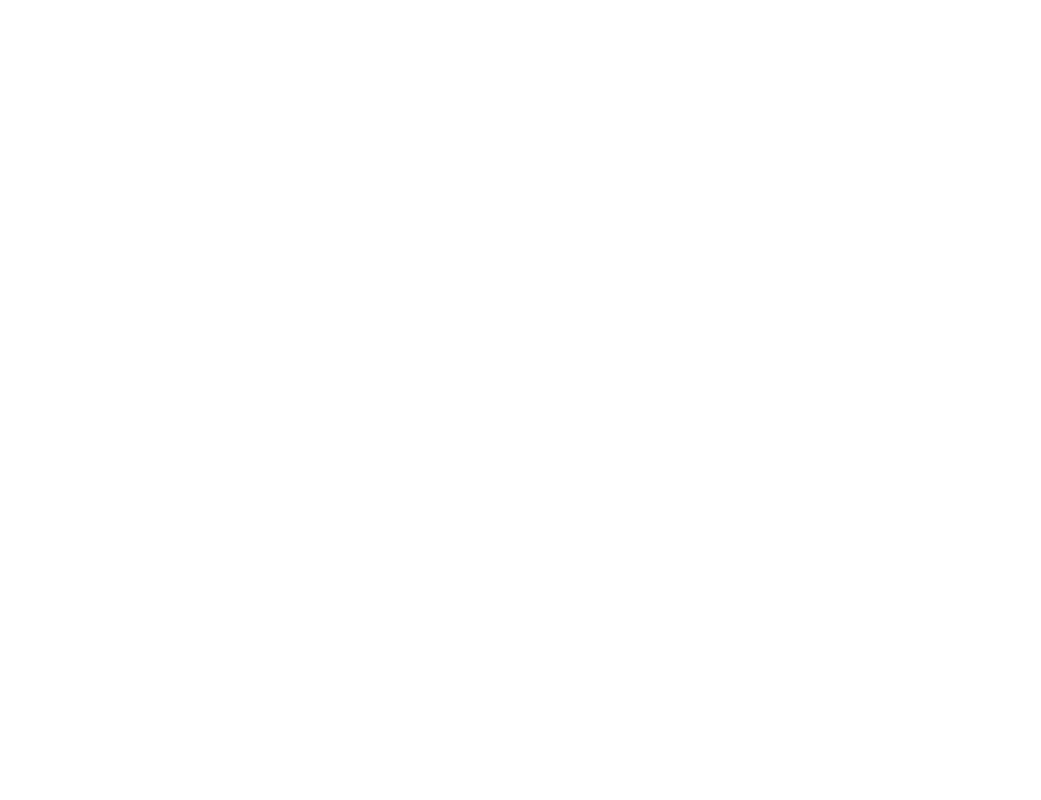
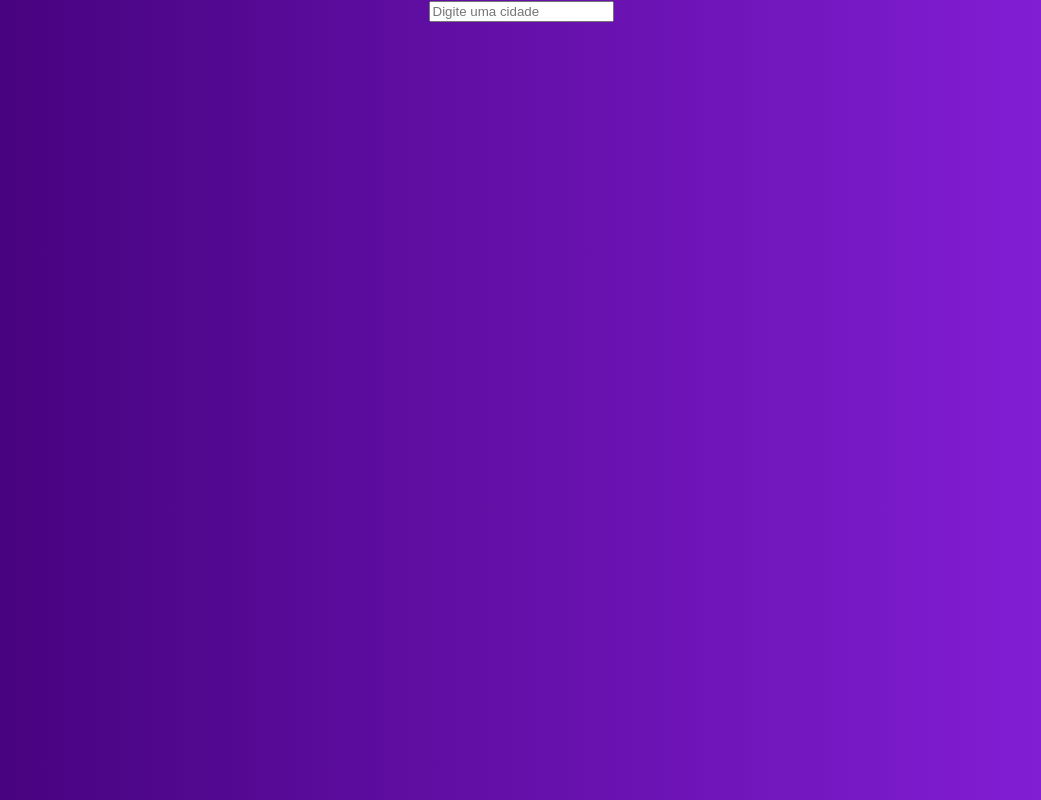
Before and after one commit to SgtWilliam/Weather-App, a React (Create React App) app: page / in a window 1280 px wide. Shown: the whole page, without its empty margins (119-1160 px from the left). Built offline with nearby package versions, Linux system fonts and the light colour scheme.

Commit message:
Implementando barra de pesquisa

```diff
--- a/src/App.css
+++ b/src/App.css
@@ -1,38 +1,14 @@
+@import url("https://fonts.googleapis.com/css2?family=Nunito:wght@400;700&display=swap");
 .App {
-  text-align: center;
+    width: 100vw;
+    height: 100vh;
+    display: flex;
+    align-items: center;
+    flex-direction: column;
+    font-family: "Nunito", sans-serif;
+    background-image: linear-gradient(90deg, #410076, #8820dd);
 }
-
-.App-logo {
-  height: 40vmin;
-  pointer-events: none;
+body {
+    padding: 0;
+    margin: 0;
 }
-
-@media (prefers-reduced-motion: no-preference) {
-  .App-logo {
-    animation: App-logo-spin infinite 20s linear;
-  }
-}
-
-.App-header {
-  background-color: #282c34;
-  min-height: 100vh;
-  display: flex;
-  flex-direction: column;
-  align-items: center;
-  justify-content: center;
-  font-size: calc(10px + 2vmin);
-  color: white;
-}
-
-.App-link {
-  color: #61dafb;
-}
-
-@keyframes App-logo-spin {
-  from {
-    transform: rotate(0deg);
-  }
-  to {
-    transform: rotate(360deg);
-  }
-}
--- a/src/App.js
+++ b/src/App.js
@@ -1,9 +1,11 @@
-
+import React from "react";
 import './App.css';
+import SearchBar from "./Components/SearchBar";
 
 function App() {
   return (
-    <div>
+    <div className="App">
+      <SearchBar placeholder="Digite uma cidade"/>
     </div>
   );
 }
--- /dev/null
+++ b/src/Components/SearchBar.js
@@ -0,0 +1,15 @@
+import React from "react";
+
+function SearchBar({ placeholder, data }) {
+    return(
+        <div className="search">
+            <div className="searchInputs">
+                <input type="text" placeholder={placeholder}/>
+                <div className="searchIcon"> </div>
+            </div>
+            <div className="dataResult"></div>
+        </div>
+    );
+}
+
+export default SearchBar;
--- a/src/hareguel.js
+++ /dev/null
@@ -1 +0,0 @@
-//fodase
--- a/src/index.css
+++ /dev/null
@@ -1,13 +0,0 @@
-body {
-  margin: 0;
-  font-family: -apple-system, BlinkMacSystemFont, 'Segoe UI', 'Roboto', 'Oxygen',
-    'Ubuntu', 'Cantarell', 'Fira Sans', 'Droid Sans', 'Helvetica Neue',
-    sans-serif;
-  -webkit-font-smoothing: antialiased;
-  -moz-osx-font-smoothing: grayscale;
-}
-
-code {
-  font-family: source-code-pro, Menlo, Monaco, Consolas, 'Courier New',
-    monospace;
-}
--- a/src/index.js
+++ b/src/index.js
@@ -1,17 +1,12 @@
-import React from 'react';
-import ReactDOM from 'react-dom';
-import './index.css';
-import App from './App';
-import reportWebVitals from './reportWebVitals';
+
+import React from "react";
+import ReactDOM from "react-dom";
+import App from "./App";
+
 
 ReactDOM.render(
-  <React.StrictMode>
-    <App />
-  </React.StrictMode>,
-  document.getElementById('root')
+    <React.StrictMode>
+        <App />
+    </React.StrictMode>,
+    document.getElementById("root")
 );
-
-// If you want to start measuring performance in your app, pass a function
-// to log results (for example: reportWebVitals(console.log))
-// or send to an analytics endpoint. Learn more: https://bit.ly/CRA-vitals
-reportWebVitals();
--- a/src/reportWebVitals.js
+++ /dev/null
@@ -1,13 +0,0 @@
-const reportWebVitals = onPerfEntry => {
-  if (onPerfEntry && onPerfEntry instanceof Function) {
-    import('web-vitals').then(({ getCLS, getFID, getFCP, getLCP, getTTFB }) => {
-      getCLS(onPerfEntry);
-      getFID(onPerfEntry);
-      getFCP(onPerfEntry);
-      getLCP(onPerfEntry);
-      getTTFB(onPerfEntry);
-    });
-  }
-};
-
-export default reportWebVitals;
```
Also changed, not shown: src/pages/home_page/home.css (deleted), src/pages/home_page/home_page.js (deleted), src/pages/logged_page/logged.css (deleted), src/pages/logged_page/logged_page.js (deleted).
